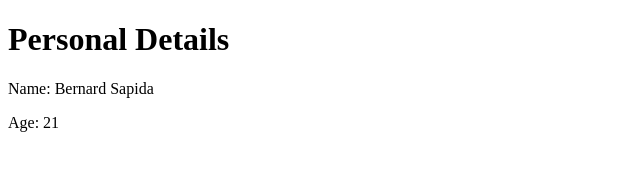
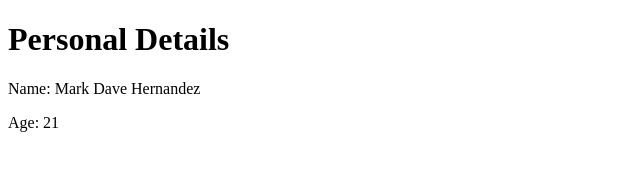
Before and after one commit to BernardSapida/git-merge-demo, a plain HTML site: page index.html in a window 1280 px wide. Shown: the full height of the page, 0-640 px from the left. Drawn offline with Linux system fonts and the light colour scheme.

Commit message:
Change name from bernard to mark

```diff
--- a/index.html
+++ b/index.html
@@ -9,7 +9,7 @@
 
 <body>
     <h1>Personal Details</h1>
-    <p>Name: Bernard Sapida</p>
+    <p>Name: Mark Dave Hernandez</p>
     <p>Age: 21</p>
 </body>
 
```
